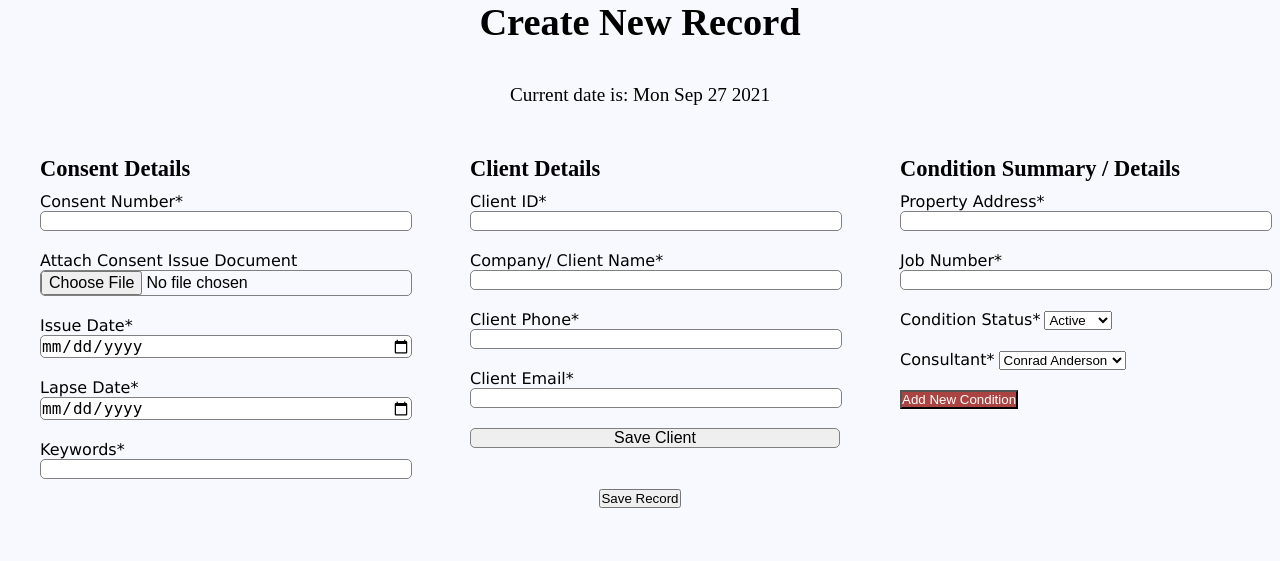
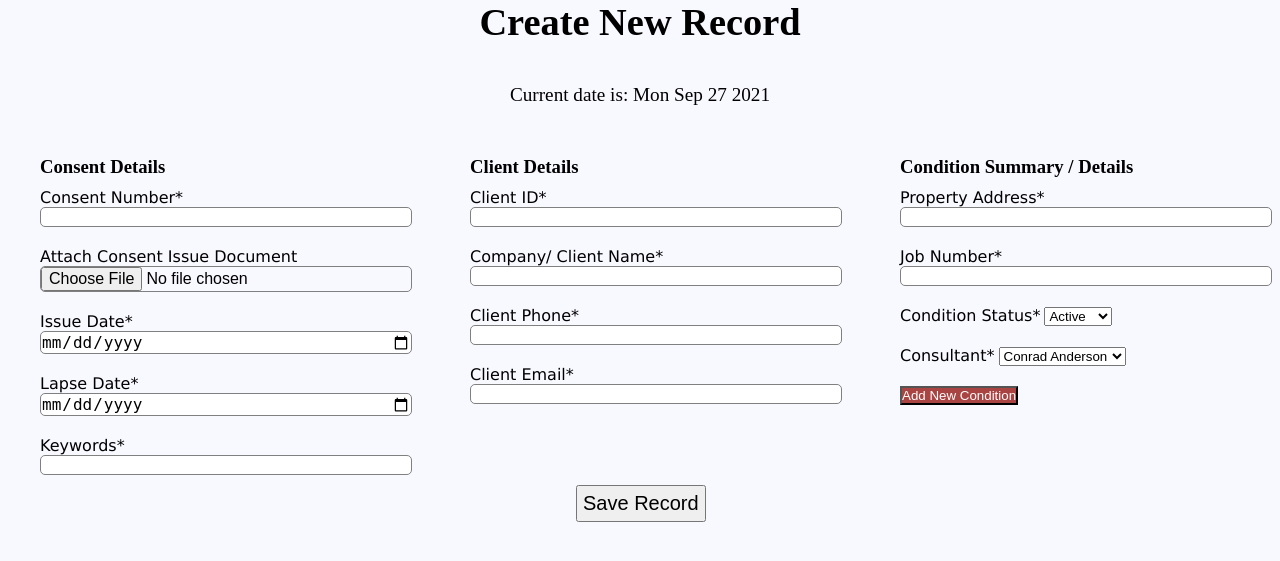
Before and after one commit to jonathan653/rmapro-app, a PHP site: page / in a window 1280 px wide. Shown: the part 116-677 px from the top of the page. Run offline with PHP 8.4, Linux system fonts and the light colour scheme; a user stored in the database is signed in.

Commit message:
Edit styling and div setting for submit button on index.php page to ensure input fields are within form

```diff
--- a/index.php
+++ b/index.php
@@ -1,5 +1,4 @@
 <?php include('header.php'); ?>
-
 
 <h1>Create New Record</h1>
 <p id="date-time"></p>
@@ -9,11 +8,11 @@
     $('#date-time').html("Current date is: " + results);
 </script>
 
+<form action="link_createNewRecord.php" method="POST">
     <div class="wrapper">
+        <div class="form-group">
             <div class="input-section">
                 <h3>Consent Details</h3>
-
-        <form action="link_createNewRecord.php" method="POST" class="form-group">
                 <div class="record-input-group">
                     <label for="consentNumber">Consent Number*</label>
                     <input type="text" name="consentNumber" id="consentNumber" required>
@@ -26,24 +25,20 @@
                     <label for="issueDate">Issue Date*</label>
                     <input type="date" id="issueDate" name="issueDate" required>
                 </div>
-
                 <div class="record-input-group">
                     <label for="lapseDate">Lapse Date*</label>
                     <input type="date" id="lapseDate" name="lapseDate" required>
                 </div>
-
                 <div class="record-input-group">
                     <label for="keywords">Keywords*</label>
                     <input type="text" name="keywords" id="keywords" required>
                 </div>
-
-        </form>
+            </div>
         </div>
 
+        <div class="form-group">
             <div class="input-section">
                 <h3>Client Details</h3>
-
-        <form action="link_createNewRecord.php" method="POST" class="form-group">
                 <div class="record-input-group">
                     <label for="clientId">Client ID*</label>
                     <input type="text" name="clientId" id="clientId" required>
@@ -60,24 +55,16 @@
                     <label for="clientEmail">Client Email*</label>
                     <input type="email" name="clientEmail" id="clientEmail" required>
                 </div>
-
-
-            <div class="record-input-group">
-                <input type="submit" name="reg_client" value="Save Client">
+            </div>
         </div>
 
-        </form>
-    </div>
-
+        <div class="form-group">
             <div class="input-section">
                 <h3>Condition Summary / Details</h3>
-
-        <form action="" method="POST" class="form-group">
                 <div class="record-input-group">
                     <label for="address">Property Address*</label>
                     <input type="text" name="address" id="address" required>
                 </div>
-
                 <div class="record-input-group">
                     <label for="conditionNumber">Job Number*</label>
                     <input type="text" name="conditionNumber" id="conditionNumber" required>
@@ -100,10 +87,9 @@
                 <button class="add_more_button">Add New Condition</button>
 
                 <div class="add-new-condition"></div>
-
                 <script>
-                $(document).ready(function() {
-                    $('.add_more_button').click(function(e) {
+                    $(document).ready(function () {
+                        $('.add_more_button').click(function (e) {
                             e.preventDefault();
                             $('.add-new-condition').append('<fieldset class="new-input-part">' +
                                 '<legend>Consent Condition</legend>' +
@@ -125,25 +111,17 @@
                                 '<option value=”inactive”>Inactive</option>/select>' +
                                 '</fieldset>');
 
-                        $('.new-input-part').on("click", ".remove-field", function(e) {
+                            $('.new-input-part').on("click", ".remove-field", function (e) {
                                 e.preventDefault();
                                 $(this).parent('fieldset').remove();
                             });
-
                         });
-
                     });
                 </script>
-
+            </div>
+        </div>
+    </div>
+    <div class="submit-btn">
+    <button class="centre-btn" type="submit">Save Record</button>
+    </div>
 </form>
-    </div>
-
-</div>
-
-<div class="btn-submit">
-    <input type="submit" value="Save Record">
-</div>
-
-</body>
-
-</html>
--- a/style.css
+++ b/style.css
@@ -89,13 +89,13 @@ body {
   background:darkslategrey;
   cursor: pointer;
 }
-.btn-submit {
-  font-size: 25px;
-  border: none;
-  margin: auto;
-  display: flex;
-  justify-content: center;
+
+.centre-btn {
+  font-size: 20px;
+  padding: 5px;
+  margin-left: 45%;
 }
+
 .account {
   font-size: 14px;
 }
@@ -185,11 +185,6 @@ h1 {
   justify-content: center;
 }
 
-#submit-search {
-  font-size: 16px;
-  padding: 10px;
-}
-
 .new-condition {
   border-color: #3c763d;
 }
```
Lines whose indentation alone changed are shown as unchanged.
